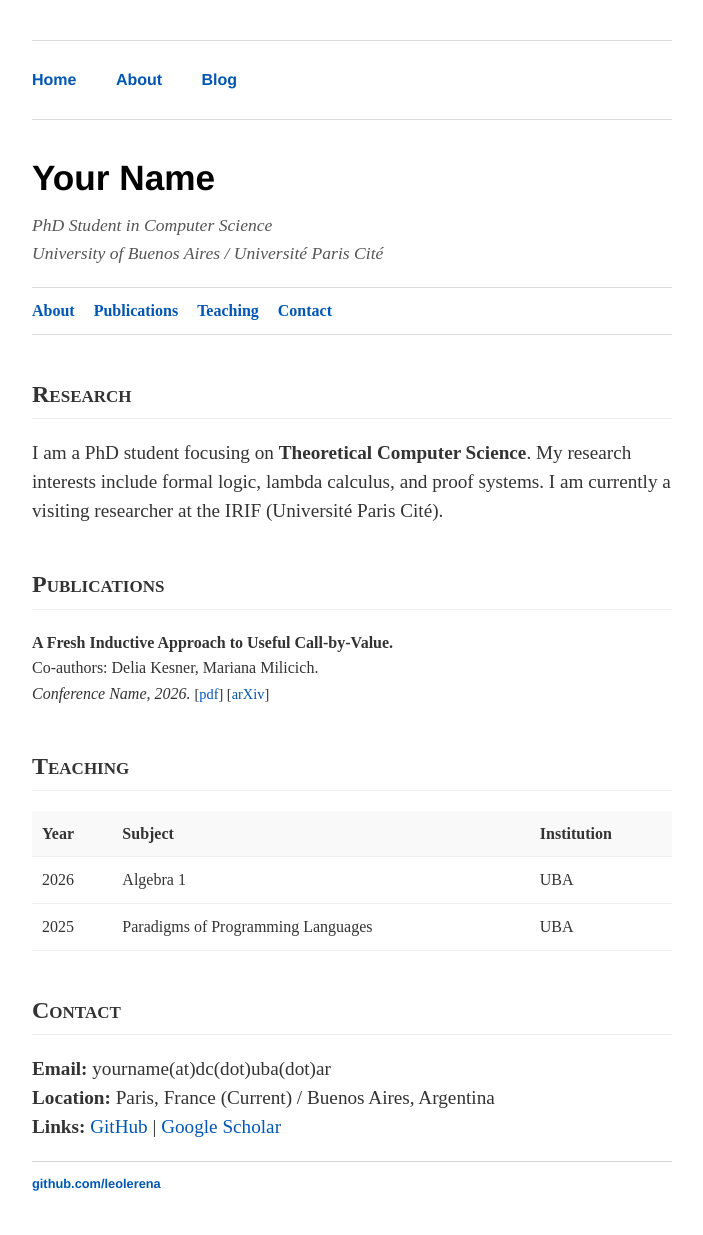
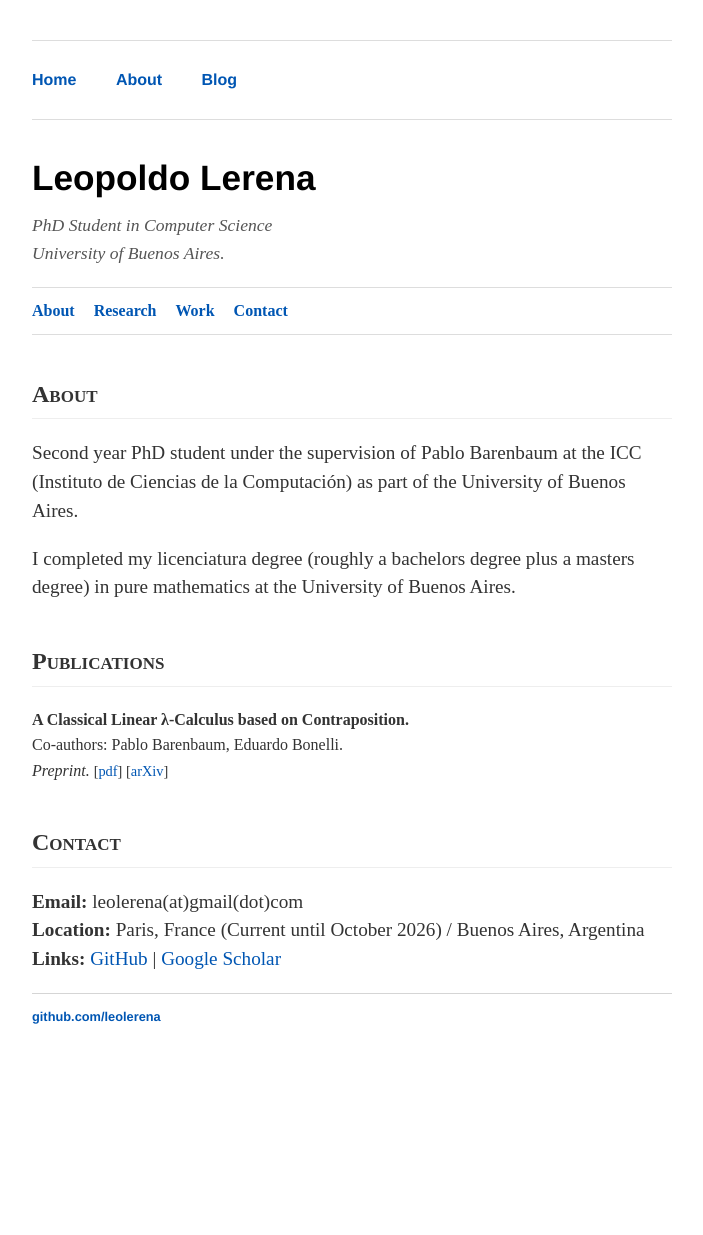
Before and after one commit to leolerena/leolerena.github.io, a Jekyll site: the page built from index.html, in a window 1280 px wide. Shown: the whole page, without its empty margins (288-991 px from the left). Built offline with Jekyll 4.4.1, drawn with Linux system fonts in a browser that asks for light colours; after the commit the page ends 1067 px from its top, so only the background shows below that.

Commit message:
arreglos

```diff
--- a/index.html
+++ b/index.html
@@ -1,6 +1,6 @@
 ---
 layout: default
-title: Home
+title: Leopoldo Lerena
 ---
 
 <!DOCTYPE html>
@@ -8,7 +8,7 @@ title: Home
 <head>
     <meta charset="UTF-8">
     <meta name="viewport" content="width=device-width, initial-scale=1.0">
-    <title>Your Name - Academic Page</title>
+    <title>Leopoldo Lerena</title>
     <style>
         /* Minimalist Academic Styling */
         body {
@@ -98,71 +98,47 @@ title: Home
 <body>
 
     <header>
-        <h1>Your Name</h1>
+        <h1>Leopoldo Lerena</h1>
         <div class="subtitle">
             PhD Student in Computer Science <br>
-            University of Buenos Aires / Université Paris Cité
+            University of Buenos Aires.
         </div>
 
         <nav>
             <a href="#about">About</a>
-            <a href="#publications">Publications</a>
-            <a href="#teaching">Teaching</a>
+            <a href="#research">Research</a>
+            <a href="#publications">Work</a>
             <a href="#contact">Contact</a>
         </nav>
     </header>
 
     <section id="about">
-        <h2>Research</h2>
+        <h2>About</h2>
         <p>
-            I am a PhD student focusing on <strong>Theoretical Computer Science</strong>.
-            My research interests include formal logic, lambda calculus, and proof systems.
-            I am currently a visiting researcher at the IRIF (Université Paris Cité).
+            <p> Second year PhD student under the supervision of Pablo Barenbaum at the ICC (Instituto de Ciencias de la Computación) as part of the University of Buenos Aires.
+			<p> I completed my licenciatura degree (roughly a bachelors degree plus a masters degree) in pure mathematics at the University of Buenos Aires.
         </p>
     </section>
 
     <section id="publications">
         <h2>Publications</h2>
         <div class="pub-item">
-            <span class="pub-title">A Fresh Inductive Approach to Useful Call-by-Value.</span> <br>
-            Co-authors: Delia Kesner, Mariana Milicich. <br>
-            <em>Conference Name, 2026.</em>
-            <span class="links">[<a href="#">pdf</a>] [<a href="#">arXiv</a>]</span>
+            <span class="pub-title"> A Classical Linear λ-Calculus based on Contraposition. </span> <br>
+            Co-authors: Pablo Barenbaum, Eduardo Bonelli. <br>
+            <em>Preprint.</em>
+            <span class="links">[<a href="https://arxiv.org/pdf/2602.02822">pdf</a>] [<a href="https://arxiv.org/abs/2602.02822">arXiv</a>]</span>
         </div>
         </section>
 
-    <section id="teaching">
-        <h2>Teaching</h2>
-        <table>
-            <thead>
-                <tr>
-                    <th>Year</th>
-                    <th>Subject</th>
-                    <th>Institution</th>
-                </tr>
-            </thead>
-            <tbody>
-                <tr>
-                    <td>2026</td>
-                    <td>Algebra 1</td>
-                    <td>UBA</td>
-                </tr>
-                <tr>
-                    <td>2025</td>
-                    <td>Paradigms of Programming Languages</td>
-                    <td>UBA</td>
-                </tr>
-            </tbody>
-        </table>
-    </section>
+
 
     <section id="contact">
         <h2>Contact</h2>
         <p>
-            <strong>Email:</strong> yourname(at)dc(dot)uba(dot)ar <br>
-            <strong>Location:</strong> Paris, France (Current) / Buenos Aires, Argentina <br>
+            <strong>Email:</strong> leolerena(at)gmail(dot)com <br>
+            <strong>Location:</strong> Paris, France (Current until October 2026) / Buenos Aires, Argentina <br>
             <strong>Links:</strong>
-            <a href="https://github.com/yourusername">GitHub</a> |
+            <a href="https://github.com/leolerena">GitHub</a> |
             <a href="#">Google Scholar</a>
         </p>
     </section>
```
